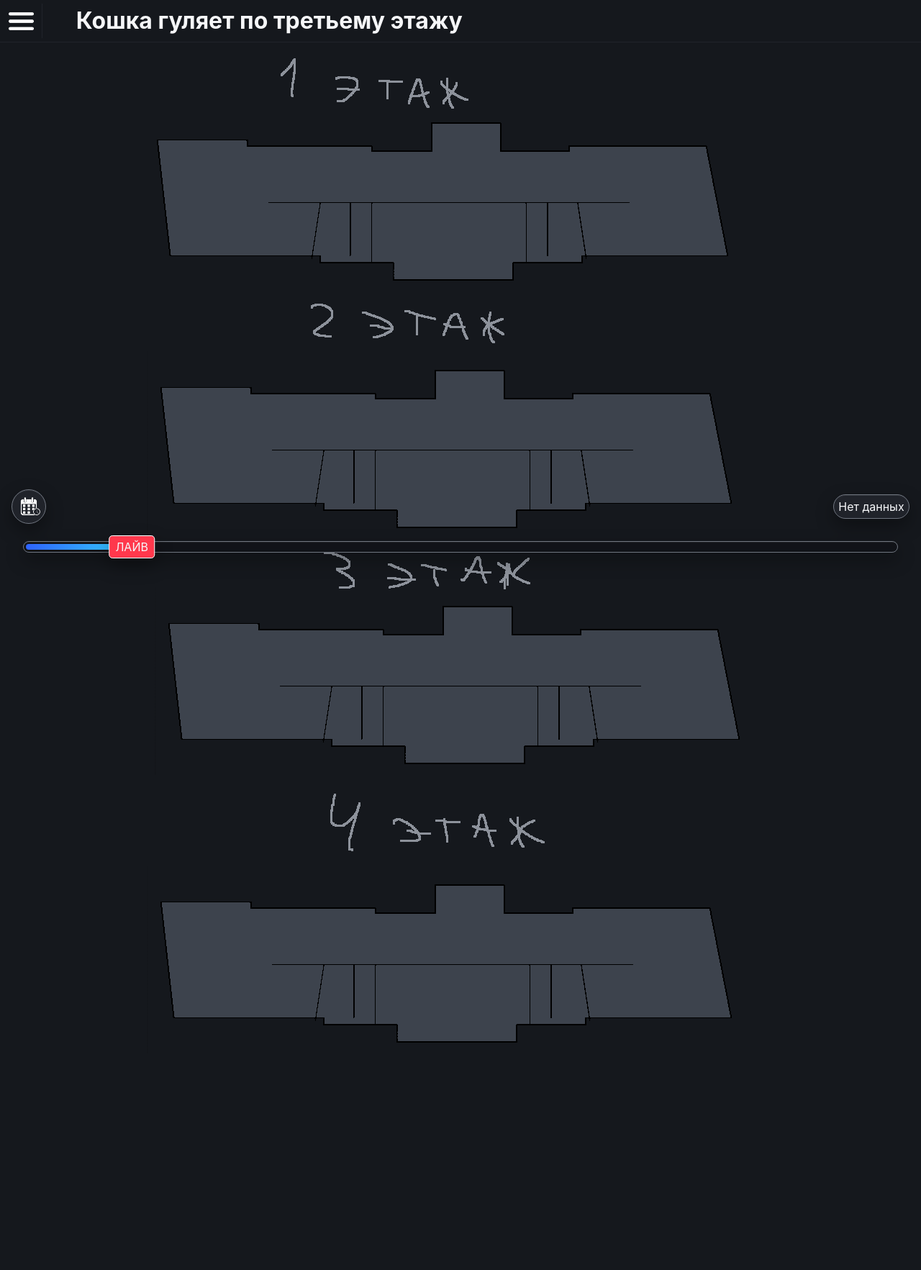
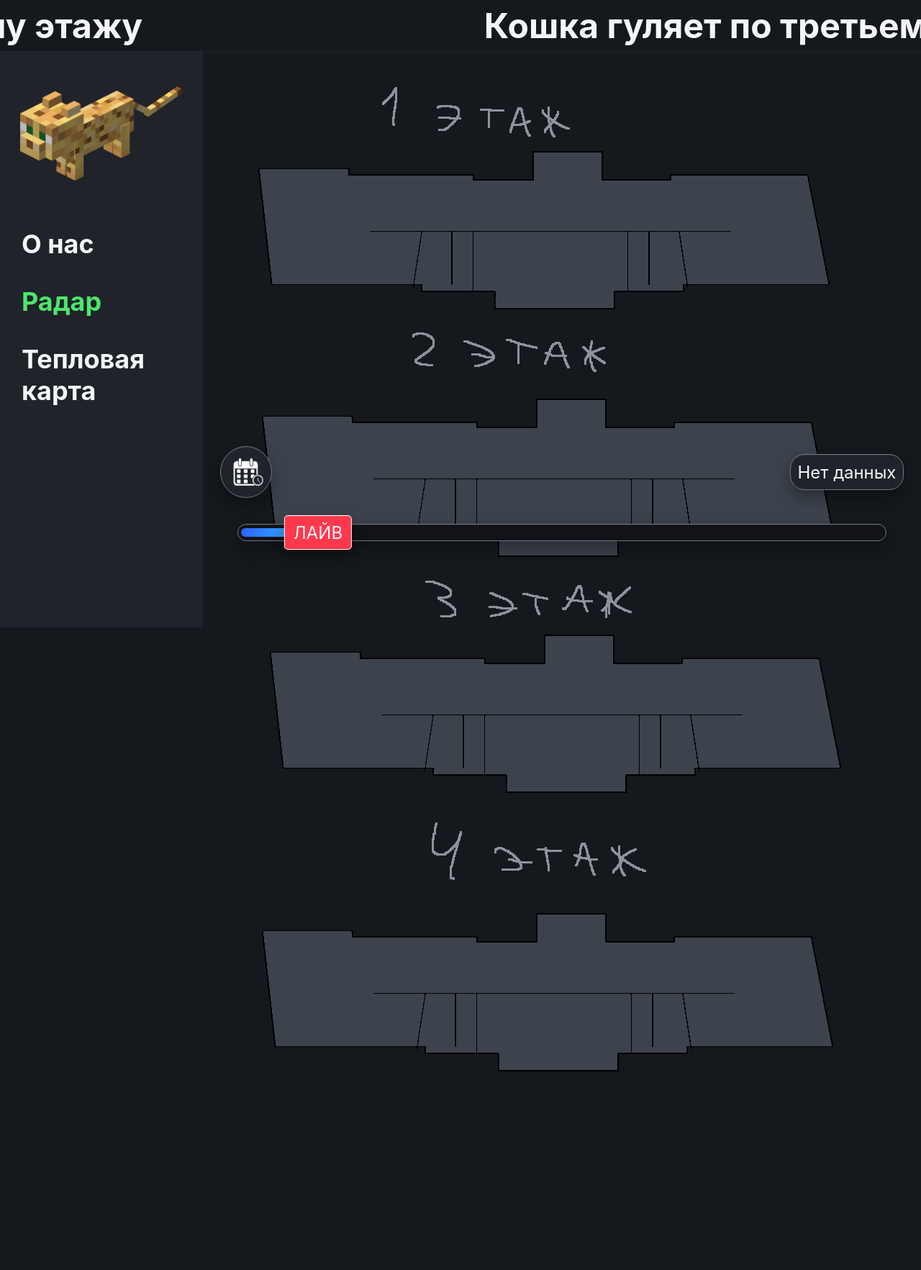
Before and after one commit to bentelben/paws-tracker, a Django app: page /map/ in a window 1280 px wide. Shown: the whole page at 72% size. Before the commit the page ends 1449 px from the top, so only its background shows below. Run offline with Django 5.2, Linux system fonts and the light colour scheme; data comes from the database, SQL or seed files in the repository; data that the repository does not hold is empty.

Commit message:
add side menu and desktop design

```diff
--- a/website/main/urls.py
+++ b/website/main/urls.py
@@ -1,10 +1,18 @@
 from django.urls import path, include
 
-from main.views import MapView, GetDayDataView, GetLiveUpdatesView, GetStatusView, GenerateDotView
+from main.views import (
+    InfoView,
+    HeatView,
+    MapView,
+    GetDayDataView, GetLiveUpdatesView, GetStatusView,
+    GenerateDotView
+)
 
 app_name = 'main'
 
 urlpatterns = [
+    path('', InfoView.as_view(), name='info'),
+    path('heat/', HeatView.as_view(), name='heat'),
     path('map/', MapView.as_view(), name='map'),
     path('api/day/<str:date_str>', GetDayDataView.as_view(), name='api_day'),
     path('api/live/<int:last_time>', GetLiveUpdatesView.as_view(), name='api_live'),
--- a/website/main/views.py
+++ b/website/main/views.py
@@ -12,6 +12,20 @@ from datetime import datetime, time, timedelta, timezone
 SELECTED_MAP = TEST_MAP
 LIVE_UPDATE_INTERVAL = 10  # seconds
 MAP_MARKER_CAPACITY  = 20
+
+class InfoView(View):
+    def get(self, request: HttpRequest):
+        return render(
+            request,
+            'info.html'
+        )
+
+class HeatView(View):
+    def get(self, request: HttpRequest):
+        return render(
+            request,
+            'heat.html'
+        )
 
 class MapView(View):
     def get(self, request: HttpRequest):
--- a/website/static/css/base.css
+++ b/website/static/css/base.css
@@ -7,12 +7,18 @@
     --cyan: #35d4ff;
     --green: #4ee66b;
     --red: #ff384c;
+
+    --header-height: 3rem;
+
+    --desktop-menu-width: 22vw;
 }
 
 body {
-    padding-top: 3rem;
-    padding-left: 1rem;
-    padding-right: 1rem;
+    margin: 0;
+    margin-top: var(--header-height);
+
+    box-sizing: border-box;
+    padding: 1rem;
     padding-bottom: 7rem;
 
     color: var(--text);
@@ -25,12 +31,13 @@ body {
     left: 0;
     right: 0;
     top: 0;
+
     width: 100%;
+    height: var(--header-height);
 
     z-index: 3;
 
     box-sizing: border-box;
-    padding: 0.3rem;
     padding-left: 0;
 
     display: flex;
@@ -43,16 +50,14 @@ body {
 
 .menu-button {
     flex-shrink: 0;
-    width: 3rem;
-    height: 3rem;
-
-    padding-left: 0.3rem;
-    padding-right: 0.3rem;
+    height: 100%;
+    width: auto;
+    aspect-ratio: 1;
 
     background-image: url('../images/icons/menu.png');
     background-repeat: no-repeat;
     background-position: center;
-    background-size: 60%;
+    background-size: 75%;
 
     border-right: 1px solid #20242b;
 
@@ -62,8 +67,8 @@ body {
 .status-wrapper {
     overflow: hidden;
     white-space: nowrap;
+
     width: 100%;
-
     padding-left: 0.5rem;
 
     font-size: 2rem;
@@ -72,12 +77,16 @@ body {
 
 .status-content {
     display: inline-block;
-    animation: marquee 7s linear infinite;
+    animation: marquee 10s linear infinite;
 }
 
 .status-content span {
     display: inline-block;
+
+    box-sizing: border-box;
     padding-right: 5rem;
+
+    min-width: 100vw;
 }
 
 @keyframes marquee {
@@ -92,3 +101,104 @@ body {
         transform: translate3d(-50%, 0, 0);
     }
 }
+
+.menu-wrapper {
+    position: fixed;
+    top: 3rem;
+    left: 0;
+
+    z-index: 4;
+
+    height: 100%;
+    width: 100%;
+
+    box-sizing: border-box;
+    padding: 0;
+
+    display: flex;
+    flex-direction: column;
+
+    background-color: var(--floating-item);
+}
+
+@media (max-width: 767px) {
+    .menu-wrapper {
+        opacity: 0;
+        transform: translateX(-100%);
+        transition: opacity 0.5s, transform 0.5s;
+    }
+
+    .menu-wrapper.shown {
+        opacity: 1;
+        transform: translateX(0%);
+    }
+}
+
+.banner {
+    display: block;
+    margin: 2rem auto;
+    height: 6rem;
+}
+
+.menu__item {
+    color: var(--text);
+    text-decoration: none;
+
+    box-sizing: border-box;
+    padding: 0.75rem 1.25rem;
+
+    font-weight: bold;
+    font-size: 1.5rem;
+
+    white-space: normal;
+    word-break: break-word;
+}
+
+.menu__item.active {
+    color: var(--green);
+}
+
+.footer {
+    position: fixed;
+    right: 0;
+    bottom: 0;
+    width: 100%;
+
+    z-index: 3;
+
+    box-sizing: border-box;
+    padding-left: 1rem;
+    padding-right: 1rem;
+    padding-bottom: calc(0.5rem + env(safe-area-inset-bottom, 0px));
+}
+
+@media (min-width: 768px) {
+    html {
+        font-size: 24px;
+    }
+
+    body {
+        margin-left: var(--desktop-menu-width);
+    }
+
+    .status-content span {
+        text-align: center;
+    }
+
+    .menu-button {
+        display: none;
+    }
+
+    .menu-wrapper {
+        width: var(--desktop-menu-width);
+    }
+
+    .banner {
+        height: auto;
+        width: 80%;
+    }
+
+    .footer {
+        width: calc(100% - var(--desktop-menu-width));
+    }
+}
--- a/website/static/css/map.css
+++ b/website/static/css/map.css
@@ -2,23 +2,9 @@
     display: flex;
     align-items: center;
     justify-content: center;
-    /* padding: 0rem; */
 }
 
 .footer {
-    position: fixed;
-    left: 0;
-    right: 0;
-    bottom: 0;
-    width: 100%;
-
-    z-index: 3;
-
-    box-sizing: border-box;
-    padding-left: 1rem;
-    padding-right: 1rem;
-    padding-bottom: calc(0.5rem + env(safe-area-inset-bottom, 0px));
-
     display: flex;
     flex-wrap: wrap;
     justify-content: space-between;
@@ -106,6 +92,9 @@
     padding-right: 1rem;
 
     touch-action: none;
+
+    cursor: pointer;
+    -webkit-tap-highlight-color: transparent;
 }
 
 .timeline__track {
@@ -142,6 +131,8 @@
     box-sizing: border-box;
     padding: 0.5rem;
     border-radius: 5px;
+
+    pointer-events: none;
 }
 
 .timeline__thumb.hover {
--- a/website/static/js/base.js
+++ b/website/static/js/base.js
@@ -1,3 +1,5 @@
+const menuButton = document.getElementById('menuButton');
+const menuWrapper = document.getElementById('menuWrapper');
 const statusWrapper = document.getElementById('statusWrapper');
 
 const FETCH_STATUS_URL = statusWrapper.dataset.fetchUrl;
@@ -33,3 +35,12 @@ document.addEventListener('visibilitychange', () => {
 });
 statusUpdateTimer = setInterval(UpdateStatus, STATUS_UPDATE_INTERVAL);
 UpdateStatus();
+
+menuButton.addEventListener('click', () => {
+    menuWrapper.classList.toggle('shown');
+});
+
+document.querySelectorAll('.menu__item').forEach(element => {
+    if (element.href === window.location.href)
+        element.classList.add('active');
+});
--- a/website/templates/base.html
+++ b/website/templates/base.html
@@ -10,7 +10,7 @@
     </head>
     <body>
         <div class="header">
-            <div class="menu-button"></div>
+            <div id="menuButton" class="menu-button"></div>
             <div id="statusWrapper" class="status-wrapper"
                 data-fetch-url="{% url 'main:api_status' %}"
                 data-update-interval="{{ STATUS_UPDATE_INTERVAL }}"
@@ -21,7 +21,16 @@
                 </div>
             </div>
         </div>
+        <div id="menuWrapper" class="menu-wrapper">
+            <img src="{% static 'images/banner.png' %}" class="banner">
+            <a class="menu__item" href="{% url 'main:info' %}">О нас</a>
+            <a class="menu__item" href="{% url 'main:map' %}">Радар</a>
+            <a class="menu__item" href="{% url 'main:heat' %}">Тепловая карта</a>
+        </div>
         {% block content %}{% endblock content %}
+        <div class="footer">
+            {% block footer %}{% endblock footer %}
+        </div class="footer">
     </body>
     <script src="{% static 'js/base.js' %}?v={{version}}"></script>
     {% block extra_scripts %}{% endblock extra_scripts %}
--- a/website/templates/map.html
+++ b/website/templates/map.html
@@ -18,7 +18,9 @@
             <img class="map__image" src="{% static map_image_url %}?v={{version}}">
         </div>
     </div>
-    <div class="footer">
+{% endblock content %}
+
+{% block footer %}
     <div id="calendar" class="calendar-button floating-item">
         <input id="calendarInput" type="date" style="visibility: hidden; width: 0; height: 0;">
     </div>
@@ -31,8 +33,7 @@
             <div id="timelineThumb" class="timeline__thumb floating-item"></div>
         </div>
     </div>
-    </div>
-{% endblock content %}
+{% endblock footer %}
 
 {% block extra_scripts %}
     <script src="{% static 'js/map.js' %}?v={{version}}"></script>
```
Also changed, not shown: website/templates/heat.html (added, +18 -0 lines), website/templates/info.html (added, +18 -0 lines), website/static/images/banner.png (added). Lines whose indentation alone changed are shown as unchanged.
